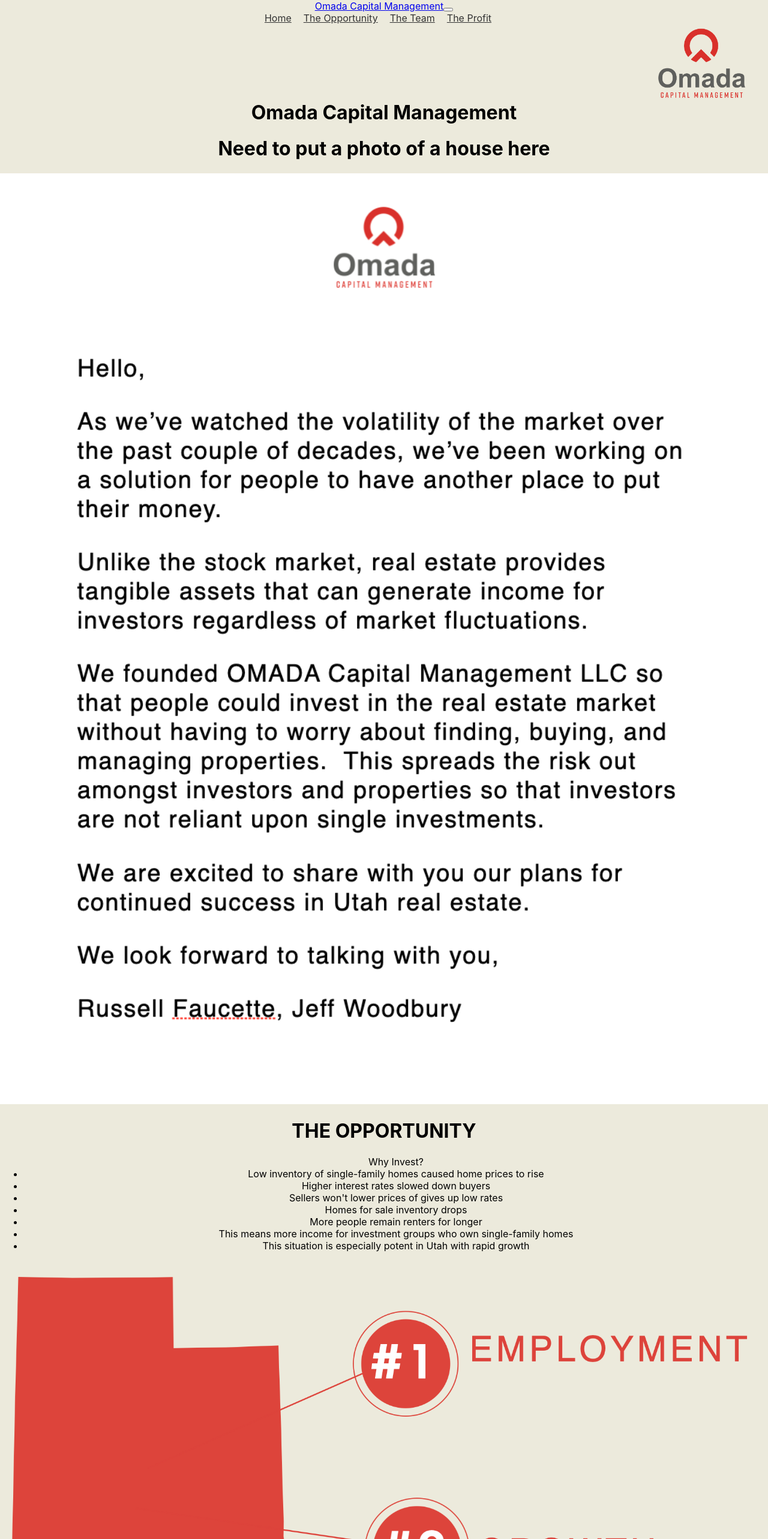
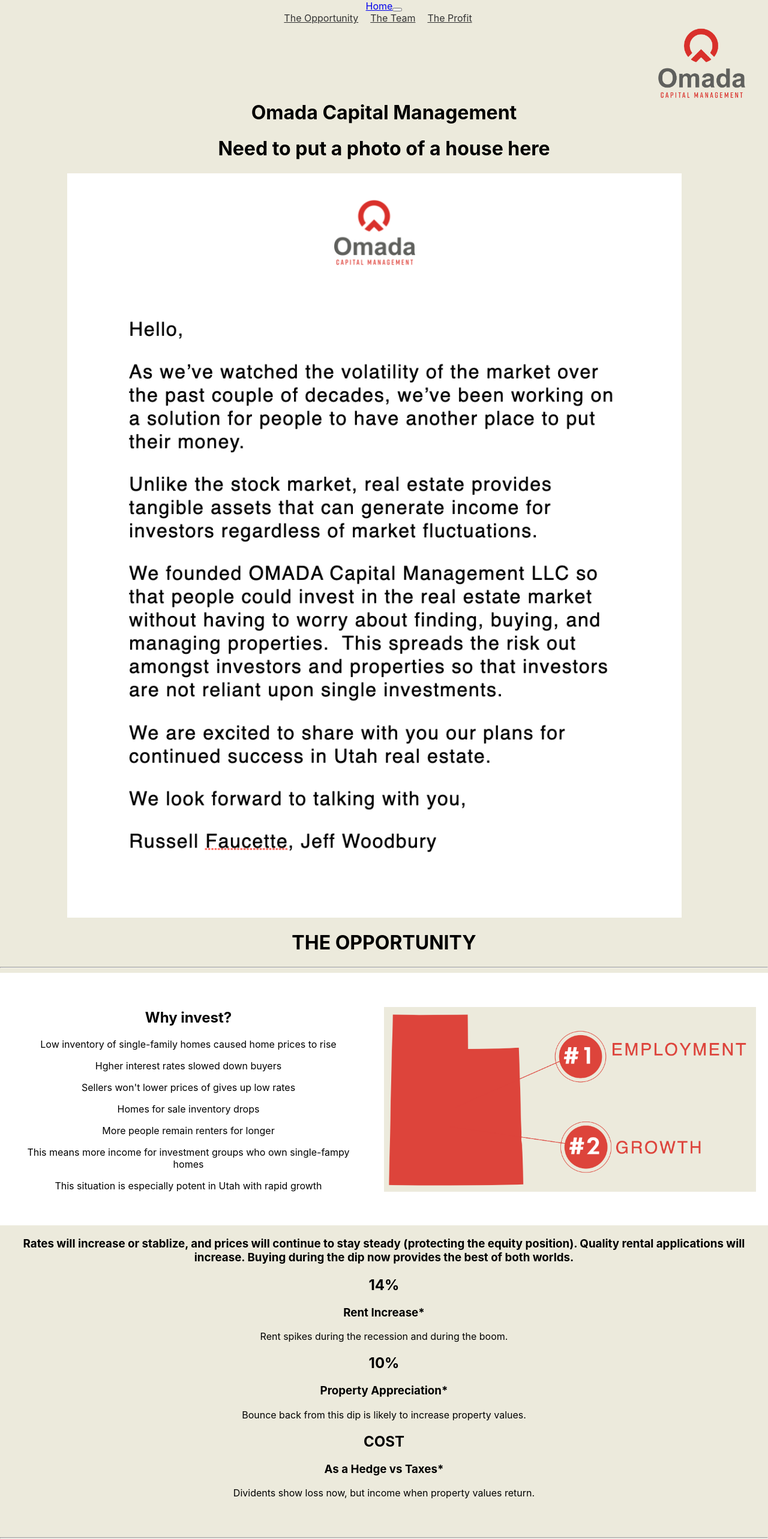
Before and after one commit to evrouge/omada-landing-page, a React (Create React App) app: page / in a window 1280 px wide. Shown: the top 2566 px of the page at 60% size. Built offline with nearby package versions, Linux system fonts and the light colour scheme.

Commit message:
styling and media queries

```diff
--- a/src/Header.js
+++ b/src/Header.js
@@ -1,23 +1,28 @@
 import React from 'react';
-import { Navbar, Nav } from 'react-bootstrap';
+import { Navbar, Nav, Container } from 'react-bootstrap';
 import './styles.css'
 import image from './photos/logo.png'
 
 const Header = () => {
   return (
     <>
-    <Navbar bg="light" expand="lg">
-      <Navbar.Brand href="/">Omada Capital Management</Navbar.Brand>
-      <Navbar.Toggle aria-controls="basic-navbar-nav" />
-      <Navbar.Collapse id="basic-navbar-nav">
-        <Nav className="ml-auto">
-          <Nav.Link href="#home">Home</Nav.Link>
-          <Nav.Link href="#properties">The Opportunity</Nav.Link>
-          <Nav.Link href="#about">The Team</Nav.Link>
-          <Nav.Link href="#contact">The Profit</Nav.Link>
-        </Nav>
-      </Navbar.Collapse>
-    </Navbar>
+  <Navbar bg="transparent" expand="lg">
+        <Container fluid>
+          <Navbar.Brand href="#">Home</Navbar.Brand>
+          <Navbar.Toggle aria-controls="navbarScroll" />
+          <Navbar.Collapse id="navbarScroll">
+            <Nav
+              className="me-auto my-2 my-lg-0"
+              style={{ maxHeight: '200px' }}
+              navbarScroll
+            >
+              <Nav.Link href="#opportunity">The Opportunity</Nav.Link>
+              <Nav.Link href="#team">The Team</Nav.Link>
+              <Nav.Link href="#profit">The Profit</Nav.Link>
+            </Nav>
+          </Navbar.Collapse>
+        </Container>
+      </Navbar>
  <img class="logos" src={image} alt="logo"></img>
 
     </>
--- a/src/HeroSection.js
+++ b/src/HeroSection.js
@@ -13,18 +13,22 @@
     <div className="component-below">
       <h1>Omada Capital Management</h1>
       <h1>Need to put a photo of a house here</h1>
-      <img src={photo}></img>
-      <h1>THE OPPORTUNITY</h1>
-        <ul>Why Invest?
-        <li>Low inventory of single-family homes caused home prices to rise</li>
-        <li>Higher interest rates slowed down buyers</li>
-        <li>Sellers won't lower prices of gives up low rates</li>
-        <li>Homes for sale inventory drops</li>
-        <li>More people remain renters for longer</li>
-        <li>This means more income for investment groups who own single-family homes</li>
-        <li>This situation is especially potent in Utah with rapid growth</li>
-        </ul>
+      <img src={photo} class="qanda"></img>
+      <h1 id="opportunity">THE OPPORTUNITY</h1>
+      <hr/>
+      <div className='split-container1'>
+        <div className='text'>
+          <h2>Why invest?</h2>
+        <p>Low inventory of single-family homes caused home prices to rise</p>
+        <p>Hgher interest rates slowed down buyers</p>
+        <p>Sellers won't lower prices of gives up low rates</p>
+        <p>Homes for sale inventory drops</p>
+        <p>More people remain renters for longer</p>
+        <p>This means more income for investment groups who own single-fampy homes</p>
+        <p>This situation is especially potent in Utah with rapid growth</p>
+</div>
         <img src={image} alt="utah"></img>
+</div>
         <div>
           <h3>Rates will increase or stablize, and prices will continue to stay steady (protecting the equity position). Quality rental applications will increase. Buying during the dip now provides the best of both worlds. </h3>
         </div>
@@ -43,10 +47,13 @@
           <h3>As a Hedge vs Taxes*</h3>
           <p>Dividents show loss now, but income when property values return.</p>
         </div>
-        <h1>The Omada Difference</h1>
-        <img src={image2}></img>
-        <img src={image3}></img>
-      <h1>THE TEAM</h1>
+        <br/><br/><hr/>
+        <h1>The Omada Difference</h1><br/>
+        <img src={image2} class='qanda'></img>
+        <br/><br/><hr/><br/>
+        <img src={image3} class="qanda"></img>
+      <h1 id="team">THE TEAM</h1>
+      <hr/>
       <h2>Experience Makes A Difference</h2>
       <h3>Founded by the leading real estate team in Utah for the last 20 years.</h3>
       <ul>
@@ -58,9 +65,13 @@
       <p>Investing with OMADA is simpler, more convenient, and potentially more profitable compared to buying investment property directly. It’s a great option for those who want to invest in real estate but don't have the time, money, or expertise to manage properties on their own.</p>
       <p>Investing in the fund provides diversification and reduces risk as your money is spread across multiple properties. And it's more accessible and affordable than buying an individual investment property.</p>
       <p>Would it make sense to have a passive investment that doesn’t require much time or effort–and where you receive regular payouts based on your percentage of the fund?</p>
-      <img src={image4}></img>
-      <h1>THE PROFIT</h1>
+      <img src={image4} class="qanda"></img>
+
+      <h1 id="profit">THE PROFIT</h1>
+      <hr/>
+      <div className="split-container1">
       <h2>How You Get Paid</h2>
+      <div className="text">
       <p>OMADA invests in real estate for regular people to get a good return on their investment. You invest (buy shares) in OMADA, and they pay you quarterly dividends based on the percentage of the investment that is yours.</p>
       <h3>1.</h3>
       <p>Rents collected are paid out on a quarterly basis after expenses.*</p>
@@ -72,7 +83,11 @@
       <h3>3.</h3>
       <p>After rents and equities are realized: </p>
       <p>Projected Annual Return: 7-10%</p>
-      <img src={image5}></img>
+      </div>
+      </div>
+      <br/>
+      <h2>Q & A</h2>
+      <img src={image5} className="qanda"></img>
       </div>
     </>
   );
--- a/src/PropertyListing.js
+++ b/src/PropertyListing.js
@@ -1,13 +1,13 @@
 import React from 'react';
-import { Container, Row, Col } from 'react-bootstrap';
+// import { Container, Row, Col } from 'react-bootstrap';
 
 const PropertyListing = () => {
 
-  const properties = [
-    { id: 1, title: 'Property 1', description: 'Description of Property 1' },
-    { id: 2, title: 'Property 2', description: 'Description of Property 2' },
+//   const properties = [
+//     { id: 1, title: 'Property 1', description: 'Description of Property 1' },
+//     { id: 2, title: 'Property 2', description: 'Description of Property 2' },
 
-  ];
+//   ];
 
   return (
     <>
--- a/src/styles.css
+++ b/src/styles.css
@@ -54,7 +54,41 @@
     color: green;
   }
 
+
+
   img {
-    height: 100%;
-    width: 100%;
+    height: 50%;
+    width: 50%;
+    margin-left: 2rem;
   }
+
+/* added to see if works */
+@media screen and (min-width: 992px) {
+  .split-container1 {
+    display: flex;
+    justify-content: space-between; /* Items spaced evenly */
+    align-items: center; /* Center items vertically */
+    padding: 20px;
+    background-color: white;
+  }
+
+  img {
+    flex: 1; /* 50% width */
+    display: flex;
+    justify-content: space-around;
+  }
+
+  .text {
+    flex: 1; /* 50% width */
+    padding: 20px;
+  }
+
+
+  /* Q and A image at bottom */
+
+  .qanda {
+    height: 80%;
+    width: 80%;
+    margin-left: 7rem;
+  }
+}
```
Also changed, not shown: 1 other file (tests, documents, lock files or other folders).
